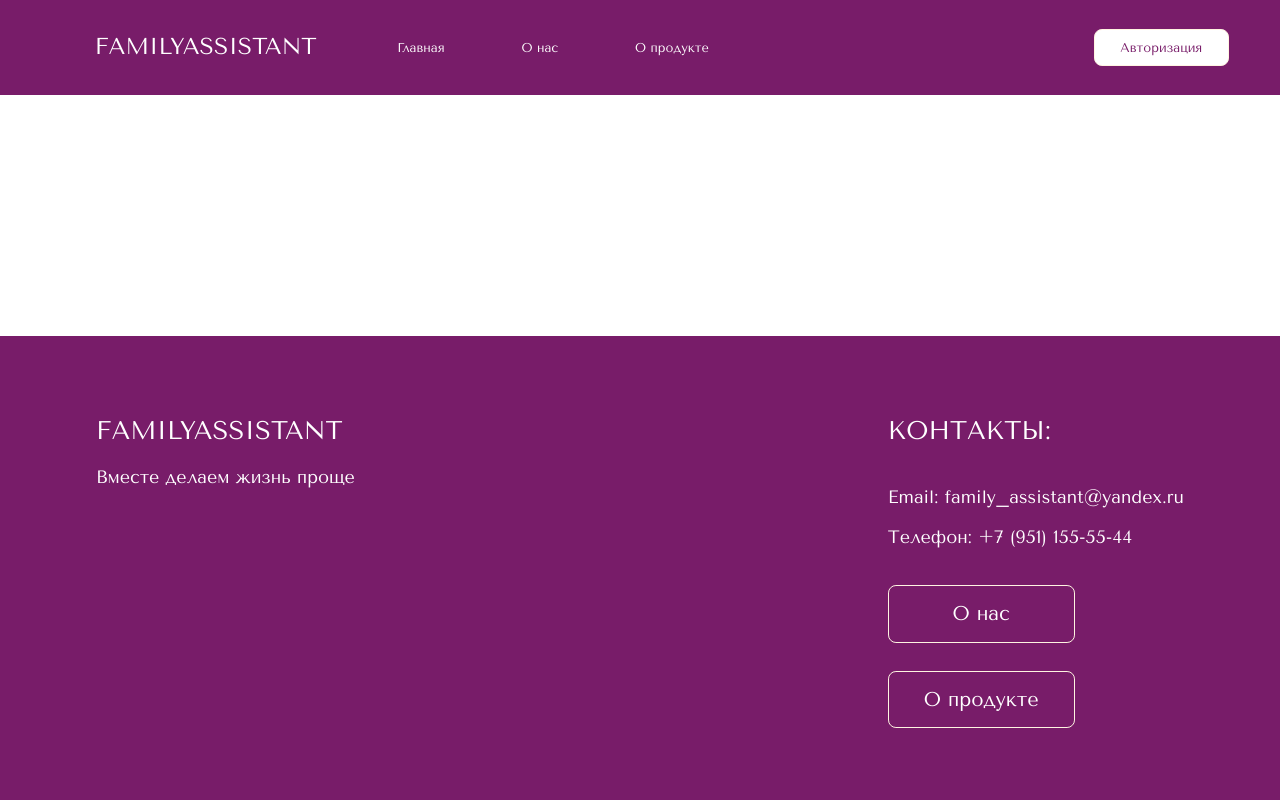
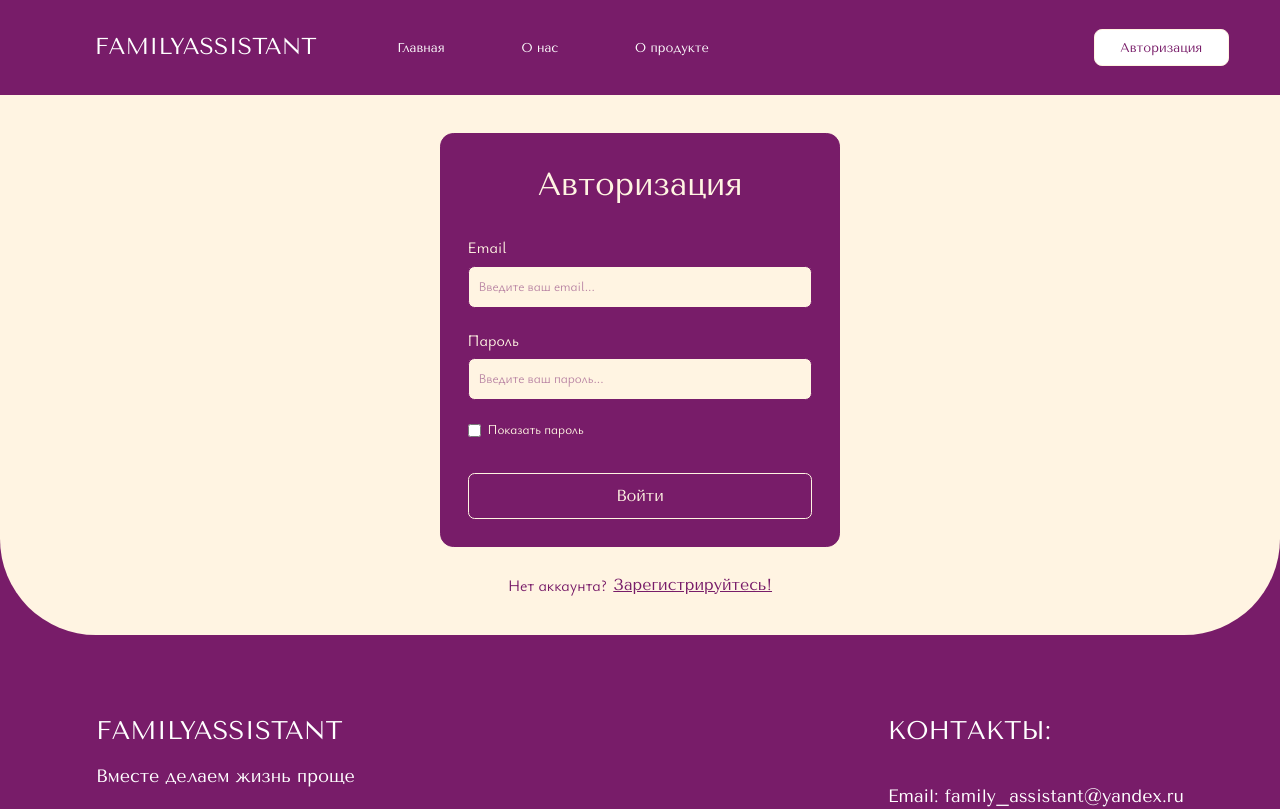
Before and after one commit to John-YFT/Family-Assistant, a React (Vite) app in the folder Family Assistant/frontend-vite/: page /login in a window 1280 px wide. Shown: the top 809 px of the page. Built offline with nearby package versions, Linux system fonts and the light colour scheme.

Commit message:
login, registration

```diff
--- a/Family Assistant/frontend-vite/src/App.jsx
+++ b/Family Assistant/frontend-vite/src/App.jsx
@@ -5,6 +5,7 @@ import Layout from "./components/layout/Layout";
 import Home from "./pages/home/Home";
 import About from "./pages/about/About.jsx";
 import Product from "./pages/product/Product";
+import Login from "./pages/login/Login";
 const App = () => {
   return (
     <BrowserRouter>
@@ -14,6 +15,7 @@ const App = () => {
             <Route path="/" element={<Home />} />
             <Route path="/about" element={<About />} />
             <Route path="/product" element={<Product />} />
+            <Route path="/login" element={<Login />} />
           </Routes>
         </Layout>
       </Suspense>
--- a/Family Assistant/frontend-vite/src/components/layout/Layout.jsx
+++ b/Family Assistant/frontend-vite/src/components/layout/Layout.jsx
@@ -4,7 +4,7 @@ import Footer from "./Footer";
 
 const Layout = ({ children }) => {
   return (
-    <div className="min-h-screen flex flex-col">
+    <div className="min-h-screen flex flex-col bg-primary">
       <NavBar />
       <main className="flex-1">
         {children}
--- /dev/null
+++ b/Family Assistant/frontend-vite/src/pages/login/Login.jsx
@@ -0,0 +1,191 @@
+import React, { useState } from "react";
+
+const Login = () => {
+  const [isLogin, setIsLogin] = useState(true);
+  const [showPassword, setShowPassword] = useState(false);
+  const [formData, setFormData] = useState({
+    email: "",
+    password: "",
+    confirmPassword: "",
+    fullName: "",
+    phone: "",
+    gender: "",
+  });
+
+  const handleInputChange = (e) => {
+    const { name, value } = e.target;
+    setFormData((prev) => ({
+      ...prev,
+      [name]: value,
+    }));
+  };
+
+  const handleSubmit = (e) => {
+    e.preventDefault();
+    // Здесь будет логика авторизации/регистрации
+  };
+
+  return (
+    <div
+      className="w-full flex flex-col items-center justify-start bg-stroke
+      pt-[3vw]
+      pb-[3vw]
+      rounded-bl-[7.5vw]
+      rounded-br-[7.5vw] "
+    >
+      <div className="w-[31.25vw] bg-primary rounded-[1.04vw] p-[2.08vw] border-[1px] border-primary">
+        <h2 className="font-tenor text-stroke text-[2.5vw] mb-[2.08vw] text-center">
+          {isLogin ? "Авторизация" : "Регистрация"}
+        </h2>
+
+        <form onSubmit={handleSubmit} className="flex flex-col gap-[1.56vw]">
+          {!isLogin && (
+            <>
+              <div className="flex flex-col gap-[0.52vw]">
+                <label className="font-ysabeau text-stroke text-[1.25vw]">
+                  Имя пользователя
+                </label>
+                <input
+                  type="text"
+                  name="fullName"
+                  placeholder="Введите логин..."
+                  value={formData.fullName}
+                  onChange={handleInputChange}
+                  className="w-full bg-stroke rounded-[0.52vw] p-[0.78vw] text-[1.04vw] font-ysabeau border-[1px] border-primary text-primary placeholder:text-primary/50"
+                />
+              </div>
+
+              <div className="flex flex-col gap-[0.52vw]">
+                <label className="font-ysabeau text-stroke text-[1.25vw]">
+                  Номер телефона
+                </label>
+                <input
+                  type="tel"
+                  name="phone"
+                  placeholder="Введите ваш номер телефона..."
+                  value={formData.phone}
+                  onChange={handleInputChange}
+                  className="w-full bg-stroke rounded-[0.52vw] p-[0.78vw] text-[1.04vw] font-ysabeau border-[1px] border-primary text-primary placeholder:text-primary/50"
+                />
+              </div>
+
+              <div className="flex flex-col gap-[0.52vw]">
+                <label className="font-ysabeau text-stroke text-[1.25vw]">
+                  Пол
+                </label>
+                <div className="flex gap-[1.56vw]">
+                  <label className="flex items-center gap-[0.52vw] cursor-pointer">
+                    <input
+                      type="radio"
+                      name="gender"
+                      value="Мужской"
+                      checked={formData.gender === "Мужской"}
+                      onChange={handleInputChange}
+                      className="w-[1.04vw] h-[1.04vw] accent-primary"
+                    />
+                    <span className="font-ysabeau text-stroke text-[1.04vw]">
+                      Мужской
+                    </span>
+                  </label>
+                  <label className="flex items-center gap-[0.52vw] cursor-pointer">
+                    <input
+                      type="radio"
+                      name="gender"
+                      value="Женский"
+                      checked={formData.gender === "Женский"}
+                      onChange={handleInputChange}
+                      className="w-[1.04vw] h-[1.04vw] accent-primary"
+                    />
+                    <span className="font-ysabeau text-stroke text-[1.04vw]">
+                      Женский
+                    </span>
+                  </label>
+                </div>
+              </div>
+            </>
+          )}
+
+          <div className="flex flex-col gap-[0.52vw]">
+            <label className="font-ysabeau text-stroke text-[1.25vw]">
+              Email
+            </label>
+            <input
+              type="email"
+              name="email"
+              placeholder="Введите ваш email..."
+              value={formData.email}
+              onChange={handleInputChange}
+              className="w-full bg-stroke rounded-[0.52vw] p-[0.78vw] text-[1.04vw] font-ysabeau border-[1px] border-primary text-primary placeholder:text-primary/50"
+            />
+          </div>
+
+          <div className="flex flex-col gap-[0.52vw]">
+            <label className="font-ysabeau text-stroke text-[1.25vw]">
+              Пароль
+            </label>
+            <input
+              type={showPassword ? "text" : "password"}
+              name="password"
+              placeholder="Введите ваш пароль..."
+              value={formData.password}
+              onChange={handleInputChange}
+              className="w-full bg-stroke rounded-[0.52vw] p-[0.78vw] text-[1.04vw] font-ysabeau border-[1px] border-primary text-primary placeholder:text-primary/50"
+            />
+          </div>
+
+          {!isLogin && (
+            <div className="flex flex-col gap-[0.52vw]">
+              <label className="font-ysabeau text-stroke text-[1.25vw]">
+                Подтверждение пароля
+              </label>
+              <input
+                type={showPassword ? "text" : "password"}
+                name="confirmPassword"
+                placeholder="Повторите ваш пароль..."
+                value={formData.confirmPassword}
+                onChange={handleInputChange}
+                className="w-full bg-stroke rounded-[0.52vw] p-[0.78vw] text-[1.04vw] font-ysabeau border-[1px] border-primary text-primary placeholder:text-primary/50"
+              />
+            </div>
+          )}
+
+          <label className="flex items-center gap-[0.52vw] cursor-pointer">
+            <input
+              type="checkbox"
+              checked={showPassword}
+              onChange={() => setShowPassword(!showPassword)}
+              className="w-[1.04vw] h-[1.04vw] accent-primary"
+            />
+            <span className="font-ysabeau text-stroke text-[1.04vw]">
+              Показать пароль
+            </span>
+          </label>
+
+          <div className="flex flex-col gap-[1.04vw] mt-[1.04vw]">
+            <button
+              type="submit"
+              className="w-full bg-primary text-stroke font-tenor text-[1.25vw] rounded-[0.52vw] py-[0.78vw] border-[1px] border-stroke hover:bg-primary/90 transition-colors"
+            >
+              {isLogin ? "Войти" : "Зарегистрироваться"}
+            </button>
+          </div>
+        </form>
+      </div>
+
+      <div className="flex items-center gap-[0.52vw] mt-[2vw]">
+        <p className="font-ysabeau text-primary text-[1.25vw]">
+          {isLogin ? "Нет аккаунта? " : "Есть аккаунт? "}
+        </p>
+        <button
+          type="button"
+          onClick={() => setIsLogin(!isLogin)}
+          className="font-tenor text-primary text-[1.25vw]  underline hover:text-primary/80 transition-colors"
+        >
+          {isLogin ? "Зарегистрируйтесь!" : "Войдите!"}
+        </button>
+      </div>
+    </div>
+  );
+};
+
+export default Login;
```
